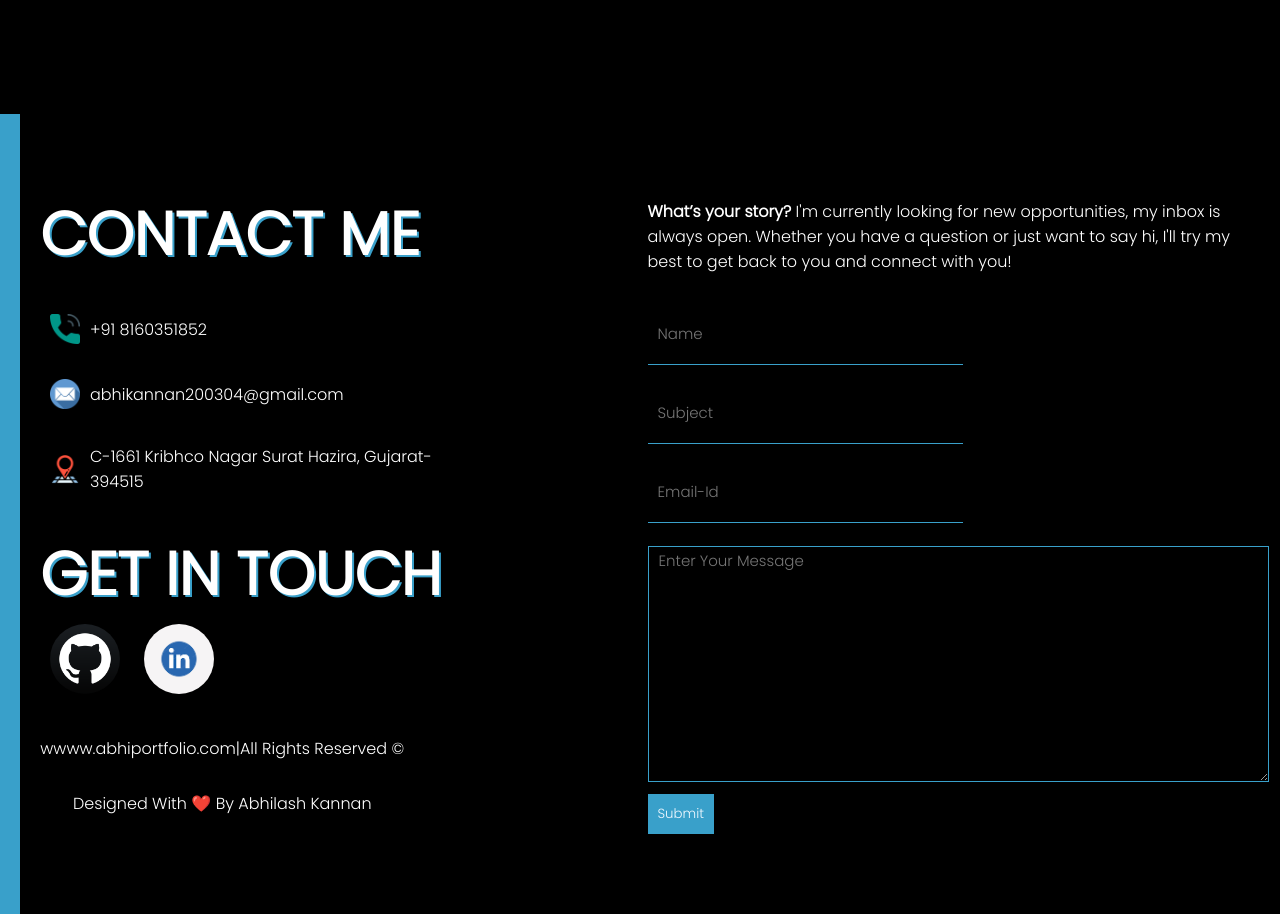
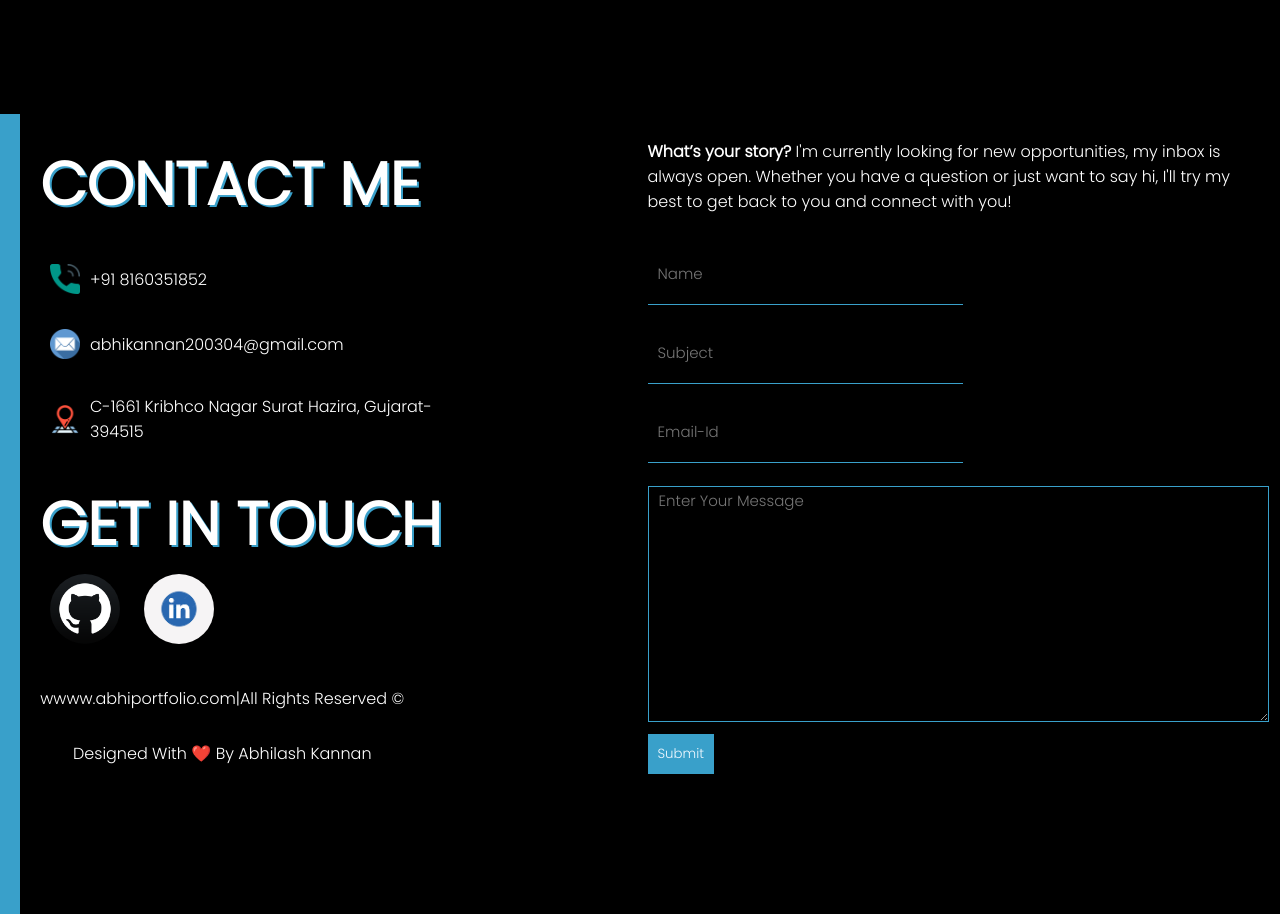
Before and after one commit to abhikannan04/personal-portfolio, a React (Create React App) app: page / in a window 1280 px wide. Shown: the part 2480-3394 px from the top of the page. Built offline with nearby package versions, Linux system fonts and the light colour scheme; grey boxes are pictures that could not be loaded.

Commit message:
Added some changes in it

```diff
--- a/src/components/Contact/Contact.css
+++ b/src/components/Contact/Contact.css
@@ -22,7 +22,7 @@
 .c-left
 {
     flex: 1;
-    margin-top: 50px;
+    /* margin-top: 50px; */
 }
 .c-right
 {
@@ -31,7 +31,7 @@
     /* justify-content: center; */
     align-self: center;
     flex-direction: column;
-    margin-top: 60px;
+    /* margin-top: 60px; */
 }
 
 .c-title
```
